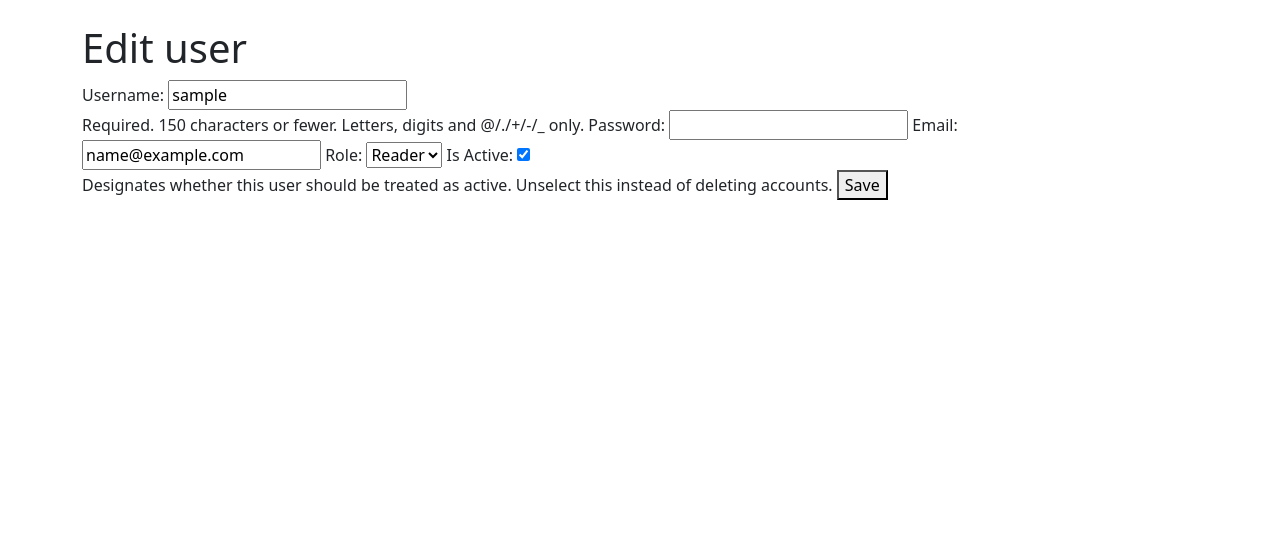
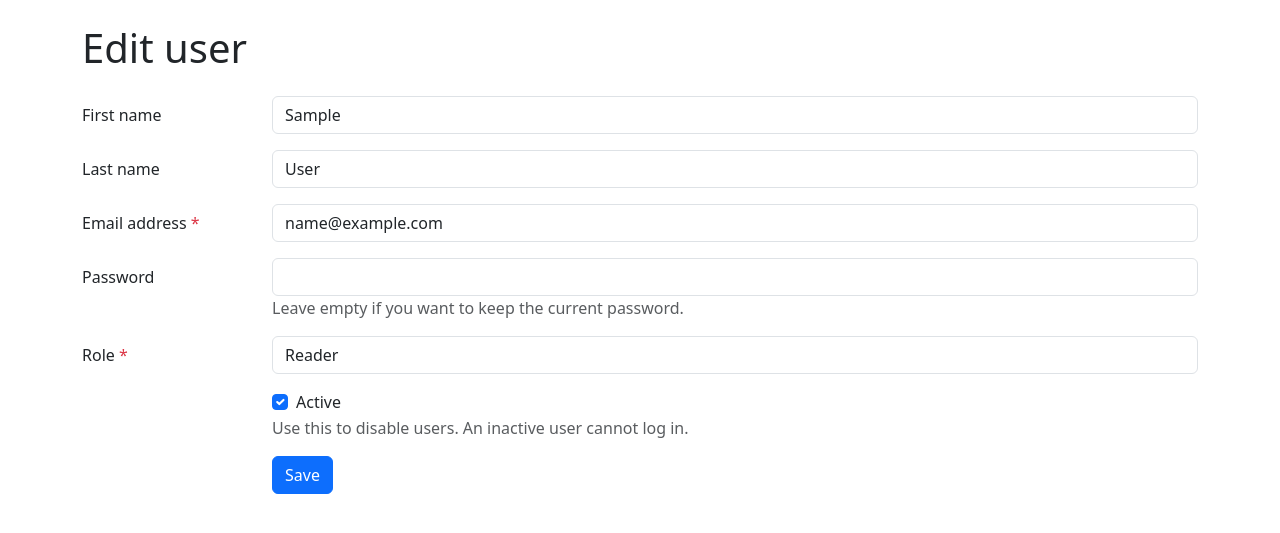
Before and after one commit to TIS2023-FMFI/evidencia-flias, a Django app: page /users/1/ in a window 1280 px wide. Shown: the part 56-589 px from the top of the page. Run offline with Django 4.2, Linux system fonts and the light colour scheme; the visitor is signed in with stand-in values (Sample User, id 1); data comes from the database, SQL or seed files in the repository; some libraries are stand-ins or nearby versions.

Commit message:
move user views to own file, use bootstrap

```diff
--- a/flase_app/forms.py
+++ b/flase_app/forms.py
@@ -19,20 +19,41 @@ class OwnerForm(forms.ModelForm):
 
 
 class UserForm(forms.ModelForm):
+    password = forms.CharField(widget=forms.PasswordInput(), required=False, help_text=_("Leave empty if you want to keep the current password."), label=_("Password"))
+
+    field_order = ["first_name", "last_name", "email", "password", "role", "is_active"]
+
     class Meta:
         model = User
-        fields = ["username","password", "email", "role", "is_active"]
-        widgets = {
-            'password': forms.PasswordInput(),
-            'email': forms.EmailInput(),
-            }
+        fields = ["first_name", "last_name", "email", "role", "is_active"]
         labels = {
+            "first_name": _("First name"),
+            "last_name": _("Last name"),
+            "email": _("Email address"),
             "role": _("Role"),
-            "username": _("Username"),
-            "password": _("Password"),
-            "email": _("Email"),
-            "is_active": _("Is Active"),
+            "is_active": _("Active"),
         }
+
+        help_texts = {
+            "is_active": _("Use this to disable users. An inactive user cannot log in."),
+        }
+
+    def __init__(self, **kwargs):
+        super().__init__(**kwargs)
+
+        if not kwargs.get("instance"):
+            self.fields["password"].required = True
+            self.fields["password"].help_text = ""
+
+    def save(self, commit=True):
+        user = super().save(commit=False)
+        password = self.cleaned_data.get("password")
+        if password:
+            user.set_password(password)
+        if commit:
+            user.save()
+        return user
+
 
 
 class SupplierForm(forms.ModelForm):
--- a/flase_app/models.py
+++ b/flase_app/models.py
@@ -1,7 +1,9 @@
 from django.conf import settings
-from django.contrib.auth.base_user import BaseUserManager
+from django.contrib.auth.base_user import BaseUserManager, AbstractBaseUser
+from django.utils import timezone
+from django.utils.translation import gettext_lazy as _
 from django.db import models
-from django.contrib.auth.models import AbstractUser
+from django.contrib.auth.models import AbstractUser, PermissionsMixin
 
 
 class UserManager(BaseUserManager):
@@ -34,19 +36,39 @@ class UserManager(BaseUserManager):
         return self._create_user(email, password, **extra_fields)
 
 
-class User(AbstractUser):
+class User(AbstractBaseUser, PermissionsMixin):
     class Role(models.IntegerChoices):
-        ADMIN = 0, 'Admin'
-        EDITOR = 1, 'Editor'
-        READER = 2, 'Reader'
+        ADMIN = 0, _('Admin')
+        EDITOR = 1, _('Editor')
+        READER = 2, _('Reader')
 
+    first_name = models.CharField( max_length=150, blank=True)
+    last_name = models.CharField(max_length=150, blank=True)
     email = models.EmailField(unique=True)
+    is_staff = models.BooleanField(default=False)
+    is_active = models.BooleanField(default=True)
+    date_joined = models.DateTimeField(default=timezone.now)
     role = models.IntegerField(choices=Role.choices, default=Role.READER)
 
     objects = UserManager()
 
-    USERNAME_FIELD = 'email'
-    REQUIRED_FIELDS = []
+    EMAIL_FIELD = "email"
+    USERNAME_FIELD = "email"
+
+    def clean(self):
+        super().clean()
+        self.email = self.__class__.objects.normalize_email(self.email)
+
+    def get_full_name(self):
+        """
+        Return the first_name plus the last_name, with a space in between.
+        """
+        full_name = "%s %s" % (self.first_name, self.last_name)
+        return full_name.strip()
+
+    def get_short_name(self):
+        """Return the short name for the user."""
+        return self.first_name
 
 
 class Owner(models.Model):
--- a/flase_app/templates/forms/form.html
+++ b/flase_app/templates/forms/form.html
@@ -14,11 +14,18 @@
         {% if field.field.widget.input_type == "checkbox" %}
             <div class="col-sm-10 offset-sm-2">
                 <div class="form-check">
-                    <input class="form-check-input" type="checkbox" id="{{ field.id_for_label }}">
+                    {{ field|add_class:"form-check-input" }}
                     <label class="form-check-label" for="{{ field.id_for_label }}">
                         {{ field.label }}
                     </label>
                 </div>
+
+                {% if field.errors %}
+                    <div class="text-danger">{{ field.errors|first }}</div>
+                {% endif %}
+                {% if field.help_text %}
+                    <div class="text-muted">{{ field.help_text }}</div>
+                {% endif %}
             </div>
         {% else %}
             <label for="{{ field.id_for_label }}" class="col-sm-2 col-form-label">
--- /dev/null
+++ b/flase_app/templates/users/form.html
@@ -0,0 +1,22 @@
+{% extends "base.html" %}
+{% load i18n %}
+
+{% block title %}
+    {% if object %}{% translate 'Edit user' %}{% else %}{% translate 'New user' %}{% endif %}
+{% endblock %}
+
+{% block content %}
+    <h1>
+        {% if object %}{% translate 'Edit user' %}{% else %}{% translate 'New user' %}{% endif %}
+    </h1>
+
+    <form method="post" class="mt-4">
+        {% csrf_token %}
+        {% include "forms/form.html" %}
+        <div class="row">
+            <div class="col-sm-10 offset-sm-2">
+                <button type="submit" class="btn btn-primary">{% translate 'Save' %}</button>
+            </div>
+        </div>
+    </form>
+{% endblock content %}
--- a/flase_app/templates/users/update.html
+++ /dev/null
@@ -1,19 +0,0 @@
-{% extends "base.html" %}
-
-{% block content %}
-
-{% load i18n %}
-
-{% if object %}
-<h1>{% translate 'Edit user' %}</h1>
-{% else %}
-<h1>{% translate 'Add user' %}</h1>
-{% endif %}
-
-<form method="post">
-    {% csrf_token %}
-    {{ form }}
-    <button type="submit">{% translate 'Save' %}</button>
-</form>
-
-{% endblock content %}
--- a/flase_app/views/__init__.py
+++ b/flase_app/views/__init__.py
@@ -6,39 +6,9 @@ from django.utils.functional import cached_property
 from django.views.generic import ListView, UpdateView, CreateView, DeleteView
 
 
-from flase_app.forms import SupplierForm, UserForm, CylinderLifeForm, \
+from flase_app.forms import SupplierForm, CylinderLifeForm, \
     PressureLogForm, CylinderFilterForm, CylinderLifeForm2
-from flase_app.models import Supplier, CylinderLife, User, Cylinder
-
-
-class UserListView(LoginRequiredMixin, ListView):
-    model = User
-    template_name = "users/list.html"
-
-
-class UserUpdateView(LoginRequiredMixin, UpdateView):
-    model = User
-    template_name = "users/update.html"
-    form_class = UserForm
-
-    def get_success_url(self):
-        return reverse("user_list")
-
-
-class UserCreateView(LoginRequiredMixin, CreateView):
-    template_name = "users/update.html"
-    form_class = UserForm
-
-    def get_success_url(self):
-        return reverse("user_list")
-
-
-class UserDisableView(LoginRequiredMixin, DeleteView):
-    model = User
-    template_name = "users/disable.html"
-
-    def get_success_url(self):
-        return reverse("user_list")
+from flase_app.models import Supplier, CylinderLife, Cylinder
 
 
 class SupplierListView(LoginRequiredMixin, ListView):
--- /dev/null
+++ b/flase_app/views/user.py
@@ -0,0 +1,36 @@
+from django.contrib.auth.mixins import LoginRequiredMixin
+from django.urls import reverse
+from django.views.generic import ListView, UpdateView, CreateView, DeleteView
+
+from flase_app.forms import UserForm
+from flase_app.models import User
+
+
+class UserListView(LoginRequiredMixin, ListView):
+    model = User
+    template_name = "users/list.html"
+
+
+class UserUpdateView(LoginRequiredMixin, UpdateView):
+    model = User
+    template_name = "users/form.html"
+    form_class = UserForm
+
+    def get_success_url(self):
+        return reverse("user_list")
+
+
+class UserCreateView(LoginRequiredMixin, CreateView):
+    template_name = "users/form.html"
+    form_class = UserForm
+
+    def get_success_url(self):
+        return reverse("user_list")
+
+
+class UserDisableView(LoginRequiredMixin, DeleteView):
+    model = User
+    template_name = "users/disable.html"
+
+    def get_success_url(self):
+        return reverse("user_list")
```
Also changed, not shown: flase_app/admin.py (+34 -2 lines), flase_app/templates/users/list.html (+23 -13 lines), flase_app/urls/__init__.py (+6 -4 lines), flase_app/migrations/0011_alter_user_options_alter_user_managers_and_more.py (added).
